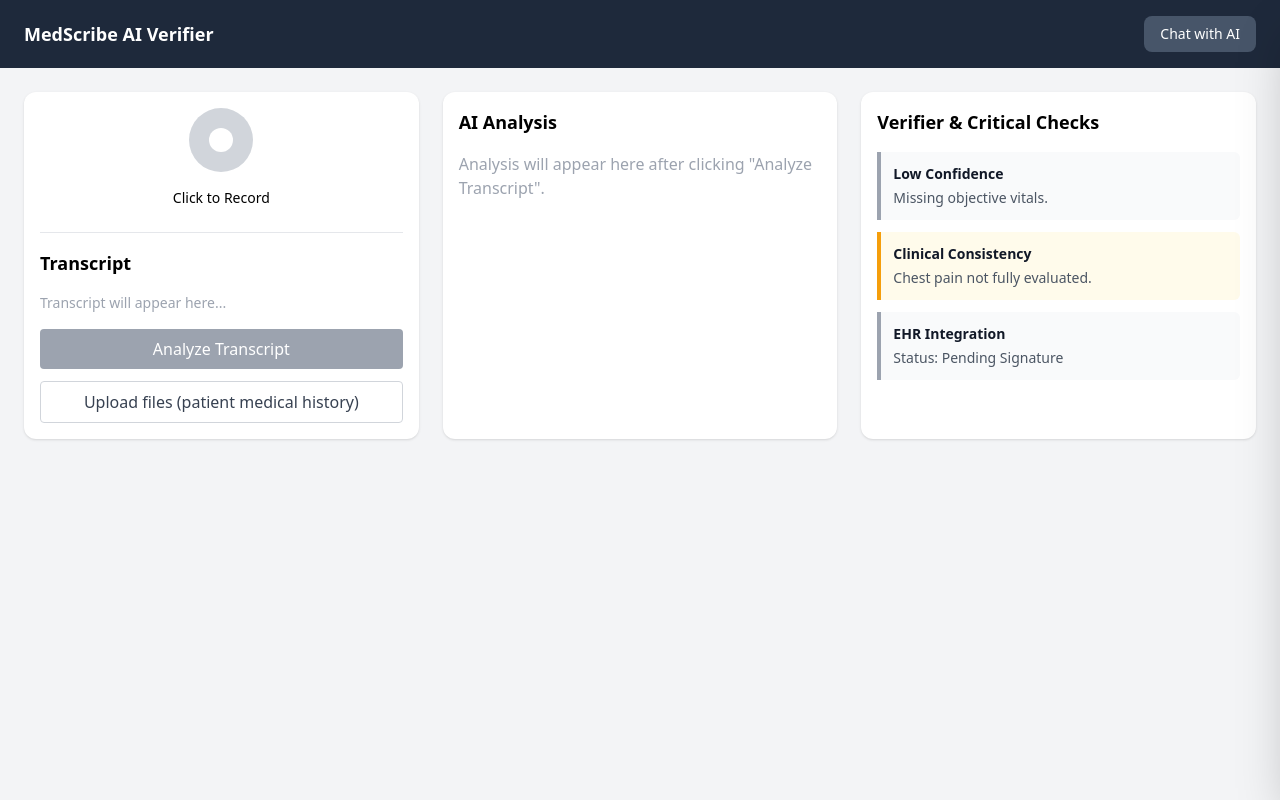
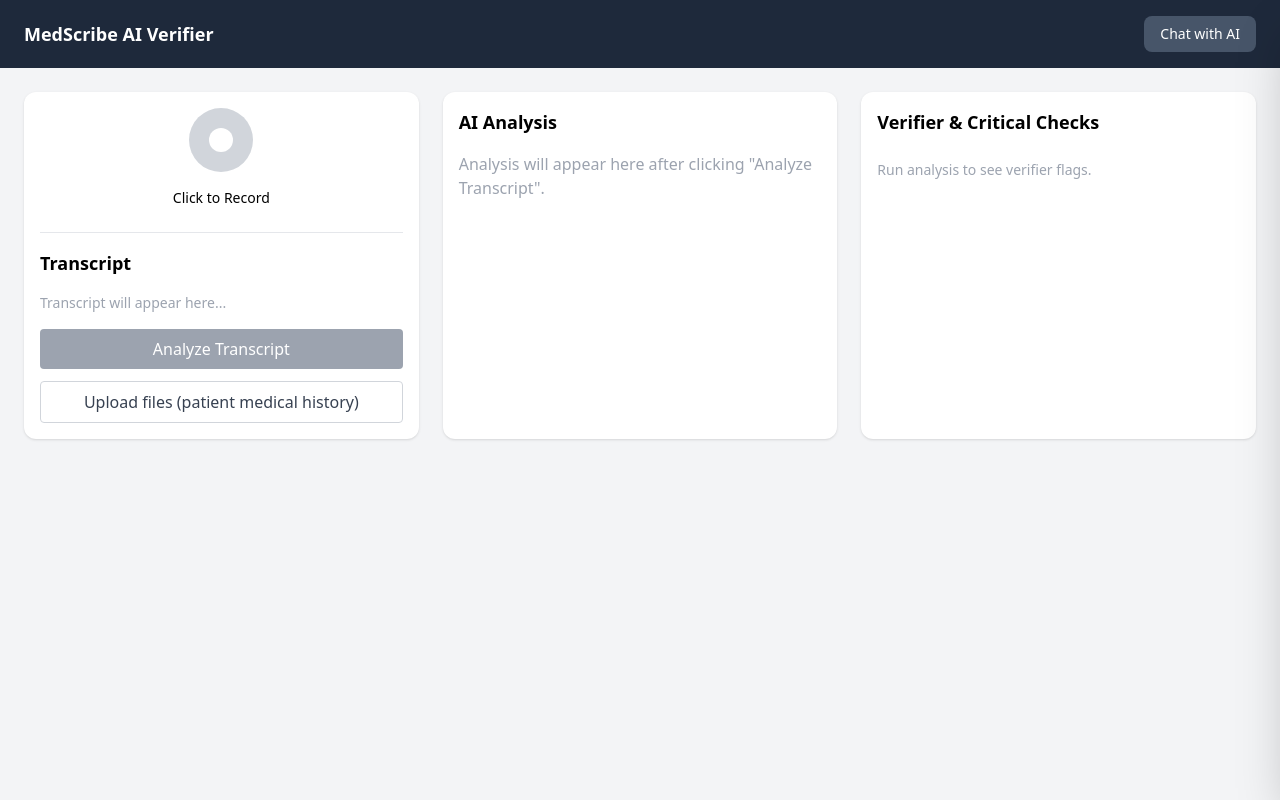
Before and after one commit to JacobScheff/ACM-TrojanHacks-2026, a React app in the folder frontend/: page / in a window 1280 px wide. Built offline with nearby package versions, Linux system fonts and the light colour scheme; the HTML template or start-up script is replaced by a standard one.

Commit message:
removed sample flags on page load

```diff
--- a/frontend/src/App.jsx
+++ b/frontend/src/App.jsx
@@ -536,21 +536,12 @@ export default function App() {
               </>
             )}
 
-            {!loadingAnalysis && (!analysis || flaggedList.length === 0) && (
-              <>
-                <div className="bg-gray-50 border-l-4 border-gray-400 p-3 rounded-r-md">
-                  <strong className="text-gray-900">Low Confidence</strong>
-                  <p className="mt-1 text-gray-600">Missing objective vitals.</p>
-                </div>
-                <div className="bg-amber-50 border-l-4 border-amber-500 p-3 rounded-r-md">
-                  <strong className="text-gray-900">Clinical Consistency</strong>
-                  <p className="mt-1 text-gray-600">Chest pain not fully evaluated.</p>
-                </div>
-                <div className="bg-gray-50 border-l-4 border-gray-400 p-3 rounded-r-md">
-                  <strong className="text-gray-900">EHR Integration</strong>
-                  <p className="mt-1 text-gray-600">Status: Pending Signature</p>
-                </div>
-              </>
+            {!loadingAnalysis && !analysis && (
+              <p className="text-gray-400 py-2">Run analysis to see verifier flags.</p>
+            )}
+
+            {!loadingAnalysis && analysis && flaggedList.length === 0 && (
+              <p className="text-gray-500 py-2">No verifier flags detected.</p>
             )}
           </div>
         </div>
```
